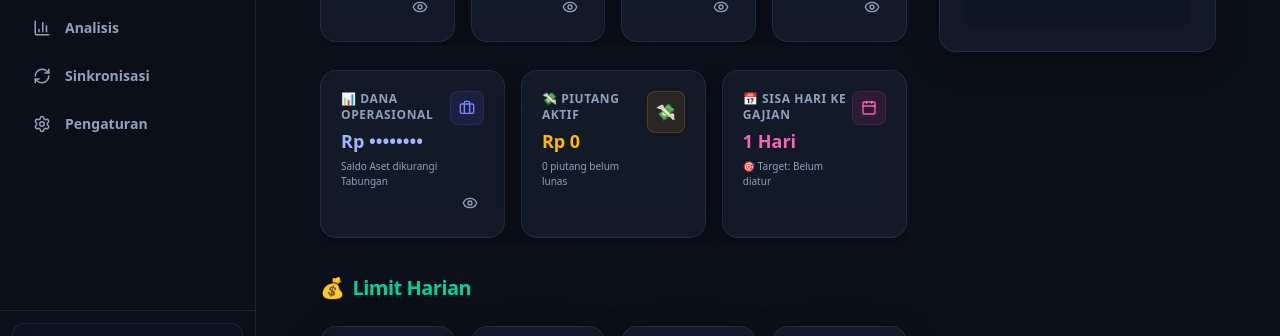
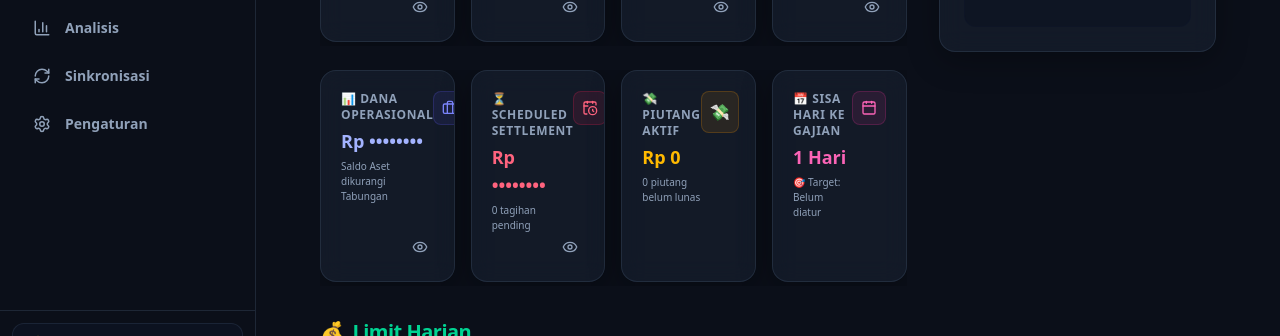
Before and after one commit to rygrffth/cashflow, a Next.js app: page / in a window 1280 px wide. Shown: the part 369-705 px from the top of the page. Built offline with nearby package versions, Linux system fonts and the light colour scheme; no server answers; the database is empty.

Commit message:
feat: add Scheduled Settlement card to portfolio row with toggle visibility

```diff
--- a/src/app/page.tsx
+++ b/src/app/page.tsx
@@ -32,6 +32,8 @@ export default function Dashboard() {
   const [outHariHarian, setOutHariHarian] = useState(0);
   const [piutangCount, setPiutangCount] = useState(0);
   const [piutangSum, setPiutangSum] = useState(0);
+  const [settlementCount, setSettlementCount] = useState(0);
+  const [settlementSum, setSettlementSum] = useState(0);
 
   // Category Budgets Tracking State
   const [categoryBudgets, setCategoryBudgets] = useState<Record<string, number>>({});
@@ -130,6 +132,15 @@ export default function Dashboard() {
       setPiutangCount(activePiutang.length);
       setPiutangSum(activePiutang.reduce((s, i) => s + Number(i.nominal || i.Nominal || 0), 0));
 
+      const allTxns = txns || [];
+
+      // Pending Scheduled Settlements
+      const pendingSettlements = allTxns.filter(
+        t => t.kategori === 'Scheduled Settlement' && t.status === 'Pending'
+      );
+      setSettlementCount(pendingSettlements.length);
+      setSettlementSum(pendingSettlements.reduce((acc, curr) => acc + (Number(curr.nominal) || 0), 0));
+
       // --- CALCULATIONS ---
       // Tabungan / Real Darurat
       const tabunganSum = (savingData || []).reduce((acc, curr) => acc + (Number(curr.nominal_terkumpul) || 0), 0);
@@ -140,7 +151,6 @@ export default function Dashboard() {
       setTotalInvestasi(investasiSum);
 
       // Saldo Finansial Terpusat (Bank, Cash, Total Aset termasuk Investasi & Tabungan, Saldo Op)
-      const allTxns = txns || [];
       const balances = computeFinancialBalances(allTxns, tabunganSum, investasiSum);
       setSaldoBank(balances.saldoBank);
       setUangCash(balances.uangCash);
@@ -451,6 +461,8 @@ export default function Dashboard() {
                 setSecretCode={setSecretCode}
                 piutangSum={piutangSum}
                 piutangCount={piutangCount}
+                settlementSum={settlementSum}
+                settlementCount={settlementCount}
               />
             );
           })()}
--- a/src/components/PortfolioGrid.tsx
+++ b/src/components/PortfolioGrid.tsx
@@ -1,7 +1,7 @@
 'use client';
 
 import React, { useState, useEffect } from 'react';
-import { Eye, EyeOff, Wallet, Landmark, PiggyBank, Briefcase, Calendar, ShieldAlert } from 'lucide-react';
+import { Eye, EyeOff, Wallet, Landmark, PiggyBank, Briefcase, Calendar, ShieldAlert, CalendarClock } from 'lucide-react';
 
 interface PortfolioProps {
   saldoBank: number;
@@ -17,6 +17,8 @@ interface PortfolioProps {
   setSecretCode: (val: string) => void;
   piutangSum: number;
   piutangCount: number;
+  settlementSum?: number;
+  settlementCount?: number;
 }
 
 export default function PortfolioGrid({
@@ -32,7 +34,9 @@ export default function PortfolioGrid({
   secretCode,
   setSecretCode,
   piutangSum,
-  piutangCount
+  piutangCount,
+  settlementSum = 0,
+  settlementCount = 0
 }: PortfolioProps) {
   // Hydration safety flag
   const [isMounted, setIsMounted] = useState(false);
@@ -43,6 +47,7 @@ export default function PortfolioGrid({
   const [showTabungan, setShowTabungan] = useState(false);
   const [showAset, setShowAset] = useState(false);
   const [showOp, setShowOp] = useState(false);
+  const [showSettlement, setShowSettlement] = useState(false);
 
   // Load preferences from localStorage on mount
   useEffect(() => {
@@ -53,6 +58,7 @@ export default function PortfolioGrid({
       setShowTabungan(localStorage.getItem('show_tabungan') === 'true');
       setShowAset(localStorage.getItem('show_aset') === 'true');
       setShowOp(localStorage.getItem('show_op') === 'true');
+      setShowSettlement(localStorage.getItem('show_settlement') === 'true');
     } catch (e) {
       console.error('Failed to read localStorage:', e);
     }
@@ -172,8 +178,8 @@ export default function PortfolioGrid({
         </div>
       </div>
 
-      {/* Row 2: Secondary Columns (Horizontal Snap Scroll on Mobile, 3-col Grid on Desktop) */}
-      <div className="flex md:grid md:grid-cols-3 gap-4 overflow-x-auto no-scrollbar snap-x snap-mandatory pb-1 -mx-4 px-4 md:mx-0 md:px-0">
+      {/* Row 2: Secondary Columns (Horizontal Snap Scroll on Mobile, 4-col Grid on Desktop) */}
+      <div className="flex md:grid md:grid-cols-2 lg:grid-cols-4 gap-4 overflow-x-auto no-scrollbar snap-x snap-mandatory pb-1 -mx-4 px-4 md:mx-0 md:px-0">
         {/* Dana Operasional */}
         <div className="glass-card p-5 relative overflow-hidden flex flex-col justify-between min-h-[130px] min-w-[80vw] sm:min-w-[280px] md:min-w-0 snap-center shrink-0 md:shrink border-l-4 border-l-indigo-500">
           <div className="flex justify-between items-start">
@@ -194,6 +200,29 @@ export default function PortfolioGrid({
             title={showOp ? "Sembunyikan" : "Tampilkan"}
           >
             {showOp ? <EyeOff className="w-4 h-4" /> : <Eye className="w-4 h-4" />}
+          </button>
+        </div>
+
+        {/* Scheduled Settlement */}
+        <div className="glass-card p-5 relative overflow-hidden flex flex-col justify-between min-h-[130px] min-w-[80vw] sm:min-w-[280px] md:min-w-0 snap-center shrink-0 md:shrink border-l-4 border-l-rose-500 bg-gradient-to-r from-rose-950/10 to-transparent">
+          <div className="flex justify-between items-start">
+            <div>
+              <p className="text-xs font-semibold text-slate-400 tracking-wider uppercase mb-1">⏳ Scheduled Settlement</p>
+              <h3 className="text-lg font-bold text-rose-400">
+                {formatCurrency(settlementSum, showSettlement)}
+              </h3>
+              <p className="text-[10px] text-slate-400 mt-1">{settlementCount} tagihan pending</p>
+            </div>
+            <span className="p-2 bg-rose-500/10 rounded-lg text-rose-400 border border-rose-500/20">
+              <CalendarClock className="w-4 h-4" />
+            </span>
+          </div>
+          <button
+            onClick={() => handleToggle('show_settlement', !showSettlement, setShowSettlement)}
+            className="self-end p-1.5 hover:bg-slate-800/60 rounded text-slate-400 hover:text-white transition-colors"
+            title={showSettlement ? "Sembunyikan" : "Tampilkan"}
+          >
+            {showSettlement ? <EyeOff className="w-4 h-4" /> : <Eye className="w-4 h-4" />}
           </button>
         </div>
 
```
